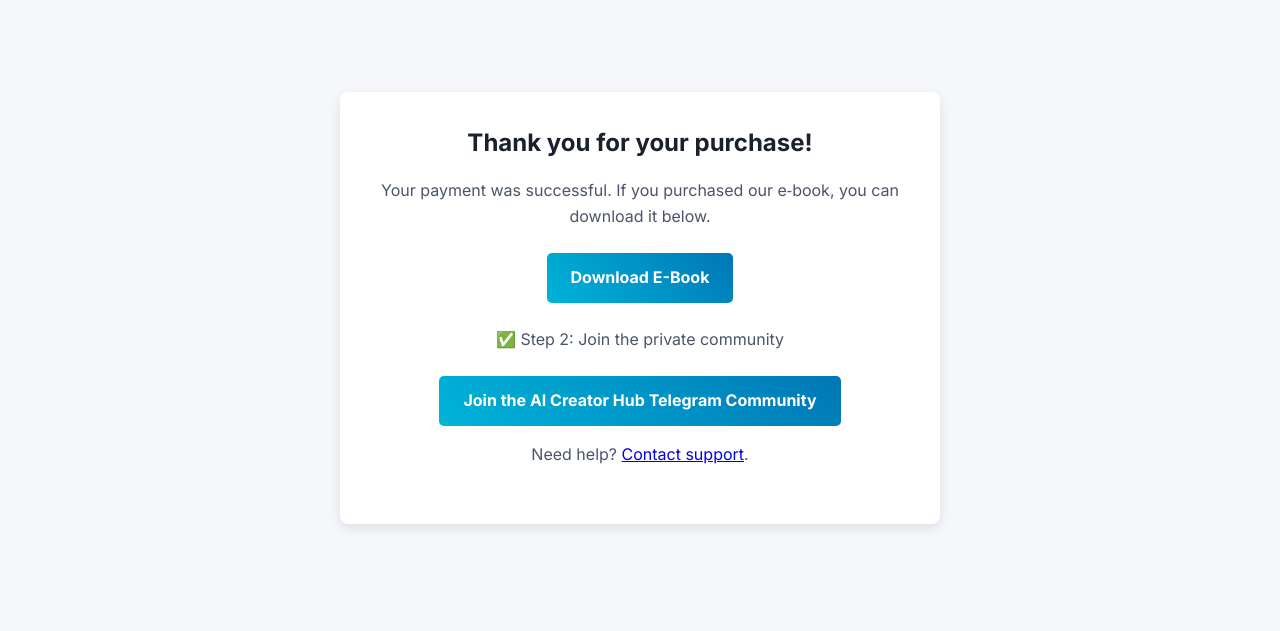
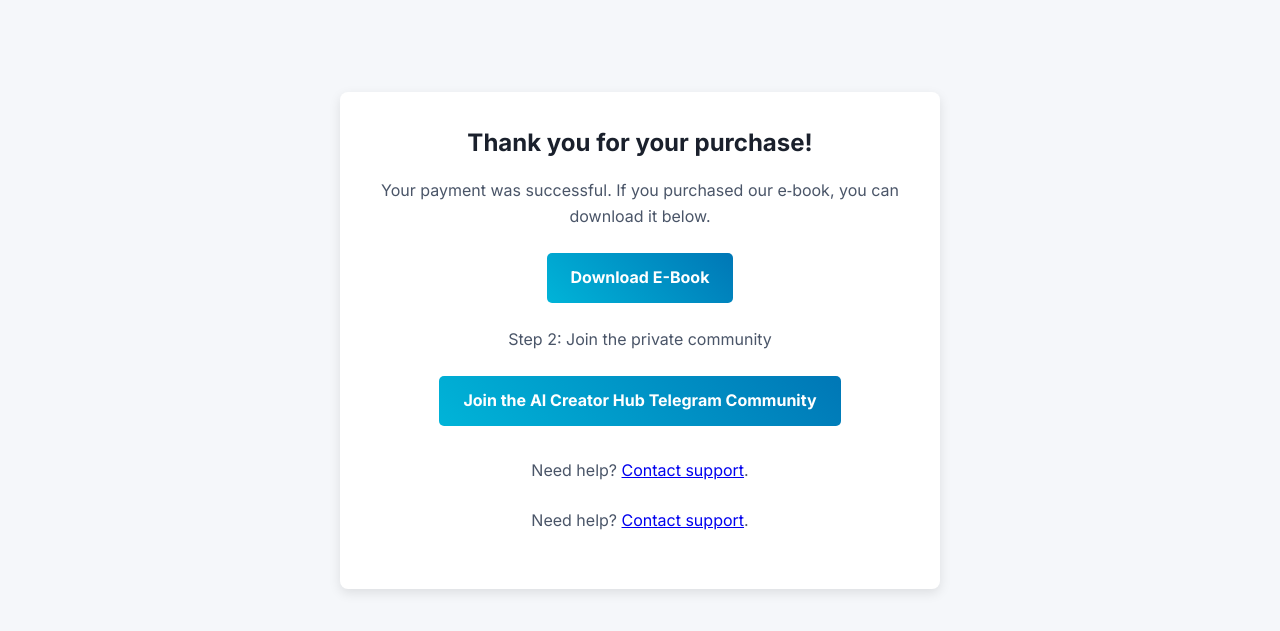
Before and after one commit to number1student1-alt/ai-creator-hub, a plain HTML site: page success.html in a window 1280 px wide. Shown: the part 79-710 px from the top of the page. Drawn offline with Linux system fonts and the light colour scheme.

Commit message:
Refactor success message and community join prompt

```diff
--- a/success.html
+++ b/success.html
@@ -41,15 +41,18 @@
   <div class="success-container">
     <h2>Thank you for your purchase!</h2>
     <p>Your payment was successful. If you purchased our e‑book, you can download it below.</p>
-   <a href="ebook.html" class="btn primary-btn">Download E-Book</a>
+  <a href="ebook.html" class="btn primary-btn">Download E-Book</a>
 
-<p style="margin-top: 1.5rem;">
-  ✅ Step 2: Join the private community
-</p>
+<p style="margin-top: 1.5rem;">Step 2: Join the private community</p>
+
 <a href="https://t.me/+QsBjR178jSM1Yzkx"
    class="btn primary-btn"
    target="_blank">
    Join the AI Creator Hub Telegram Community
+</a>
+
+<p style="margin-top: 2rem;">Need help?
+<a href="mailto:support@example.com">Contact support</a>.</p>
 </a>
 
 <p style="margin-top: 1rem;">
```
